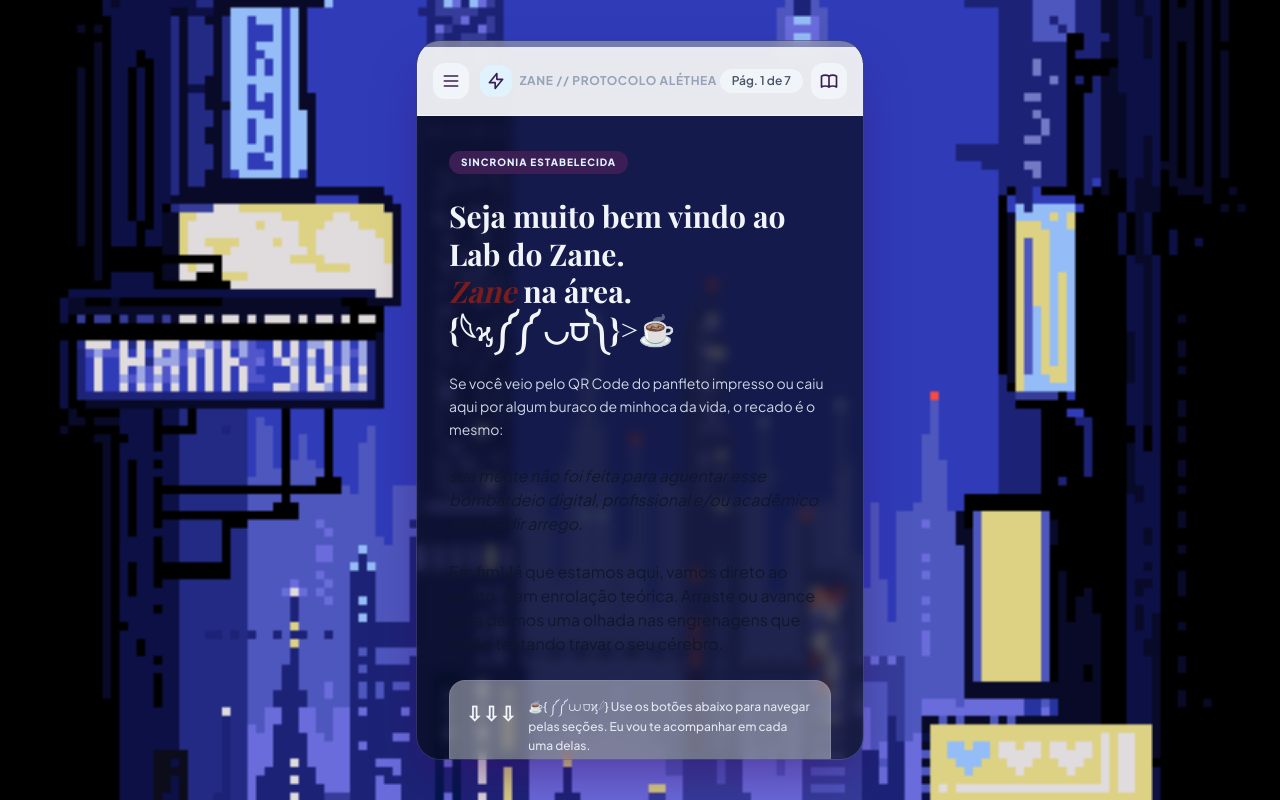
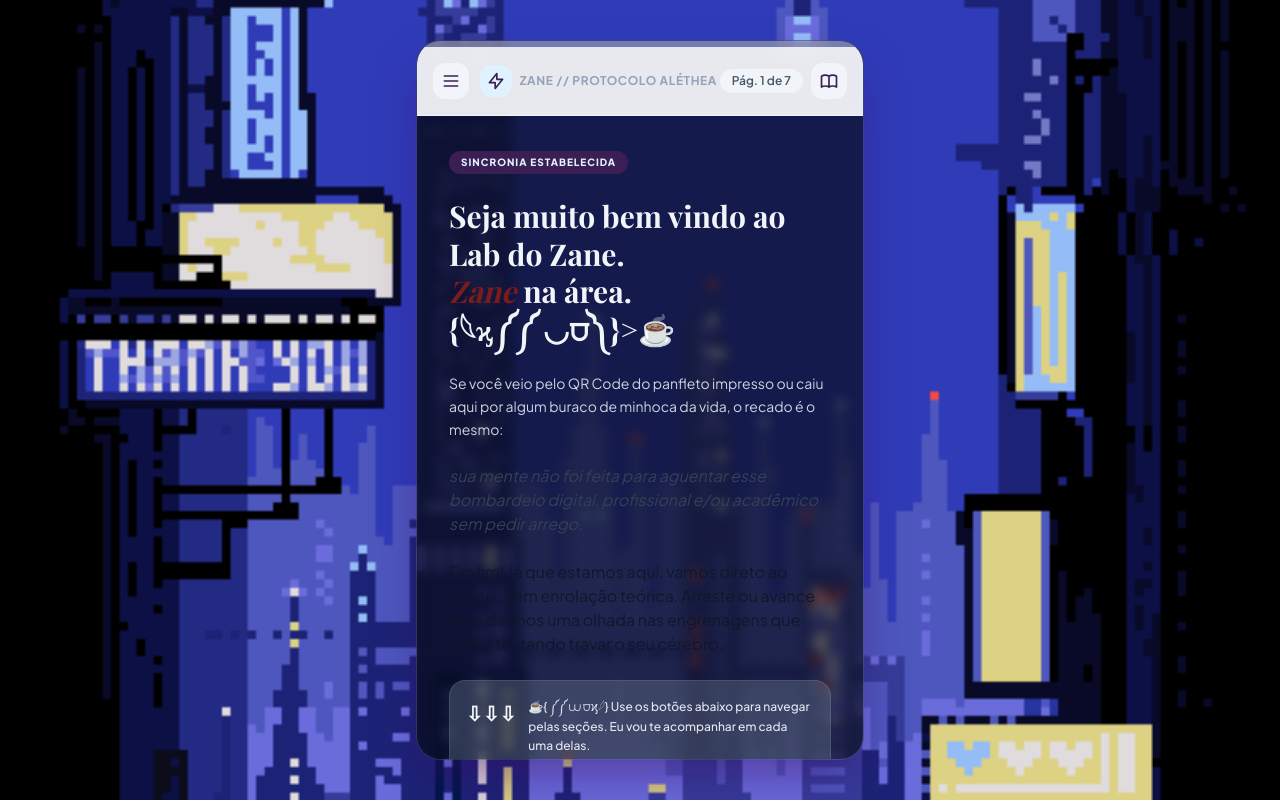
Before and after one commit to lukeperseu/Cartilha-Psicoeducativa-do-Zane, a plain HTML site: page index.html in a window 1280 px wide. Drawn offline with nearby package versions, Linux system fonts and the light colour scheme; a web font is replaced by a local one.

Commit message:
Update index.html

```diff
--- a/index.html
+++ b/index.html
@@ -66,7 +66,7 @@
         <!--///////////////////////////////////////////////////////////////////////////////// HIDDEN TEXTS ////////////////////////////////////////////////////////////////////////////-->
 
     <!--  -->
-    <aside id="abaEsquerda" class="fixed inset-y-0 left-0 w-[85vw] sm:w-80 md:w-96 bg-white/95 backdrop-blur-md p-6 border-r border-slate-200/60 shadow-2xl z-50 transform -translate-x-full transition-transform duration-300 ease-in-out overflow-y-auto">
+    <aside id="abaEsquerda" class="fixed inset-y-0 left-0 w-[85vw] sm:w-80 md:w-96 bg-black/60 backdrop-blur-md p-6 border-r border-slate-200/60 shadow-2xl z-50 transform -translate-x-full transition-transform duration-300 ease-in-out overflow-y-auto">
         <div class="flex justify-between items-center mb-4">
             <h3 class="font-bold text-[#3B1E54] text-sm uppercase tracking-wider">📰 Feed de Notícias & Rádio </h3>
             <button onclick="toggleAba('abaEsquerda')" class="text-slate-400 hover:text-slate-600 text-lg font-bold">✕</button>
@@ -167,12 +167,12 @@
                     </h1>
                     <p class="text-slate-300 leading-relaxed text-sm">
                         Se você veio pelo QR Code do panfleto impresso ou caiu aqui por algum buraco de minhoca da vida, o recado é o mesmo:
-                        <p></p><span class="text-slate 700 italic">sua mente não foi feita para aguentar esse bombardeio digital, profissional e/ou acadêmico sem pedir arrego.</span> <br><br>
+                        <p></p><span class="text-slate-700 italic">sua mente não foi feita para aguentar esse bombardeio digital, profissional e/ou acadêmico sem pedir arrego.</span> <br><br>
 
                         Em fim! Já que estamos aqui, vamos direto ao ponto.
                         Sem enrolação teórica. Arraste ou avance para darmos uma olhada nas engrenagens que estão tentando travar o seu cérebro.
                     </p>
-                    <div class="p-4 bg-slate-50/40 text-slate-100 rounded-2xl border border-white/10 flex items-start space-x-3">
+                    <div class="p-4 bg-slate-500/40 text-slate-100 rounded-2xl border border-white/10 flex items-start space-x-3">
                         <span class="text-xl font-bold mt-0.5">⇩⇩⇩</span>
                         <p class="text-xs text-slate-200 leading-relaxed font-medium">
                             ☕{ ༼༼ ⩊ ⩌ϗ𓆪} Use os botões abaixo para navegar pelas seções. Eu vou te acompanhar em cada uma delas.
```
